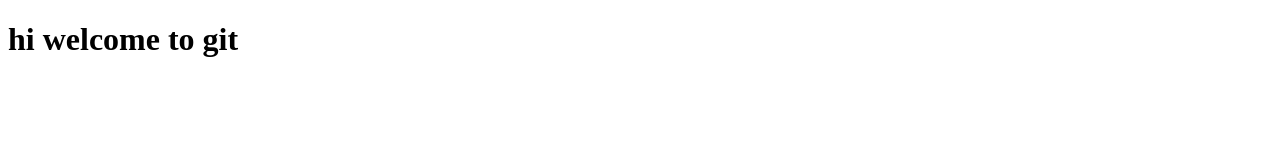
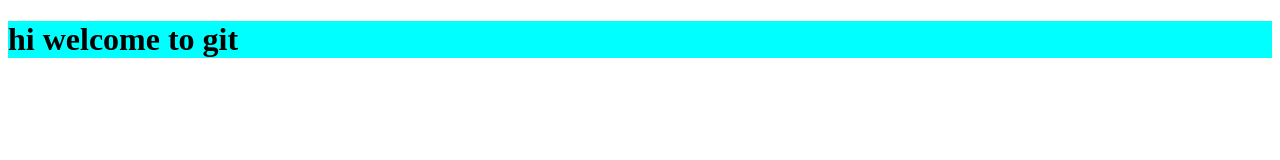
Before and after one commit to san-12SK/sample, a plain HTML site: page index.html in a window 1280 px wide. Drawn offline with Linux system fonts and the light colour scheme.

Commit message:
added css styles

```diff
--- /dev/null
+++ b/index.css
@@ -0,0 +1,3 @@
+h1{
+    background-color: aqua;
+}
--- a/index.html
+++ b/index.html
@@ -5,6 +5,7 @@
     <meta http-equiv="X-UA-Compatible" content="IE=edge">
     <meta name="viewport" content="width=device-width, initial-scale=1.0">
     <title>Document</title>
+    <link rel="stylesheet" href="../sample/index.css">
 </head>
 <body>
     <h1>hi welcome to git</h1>
```
